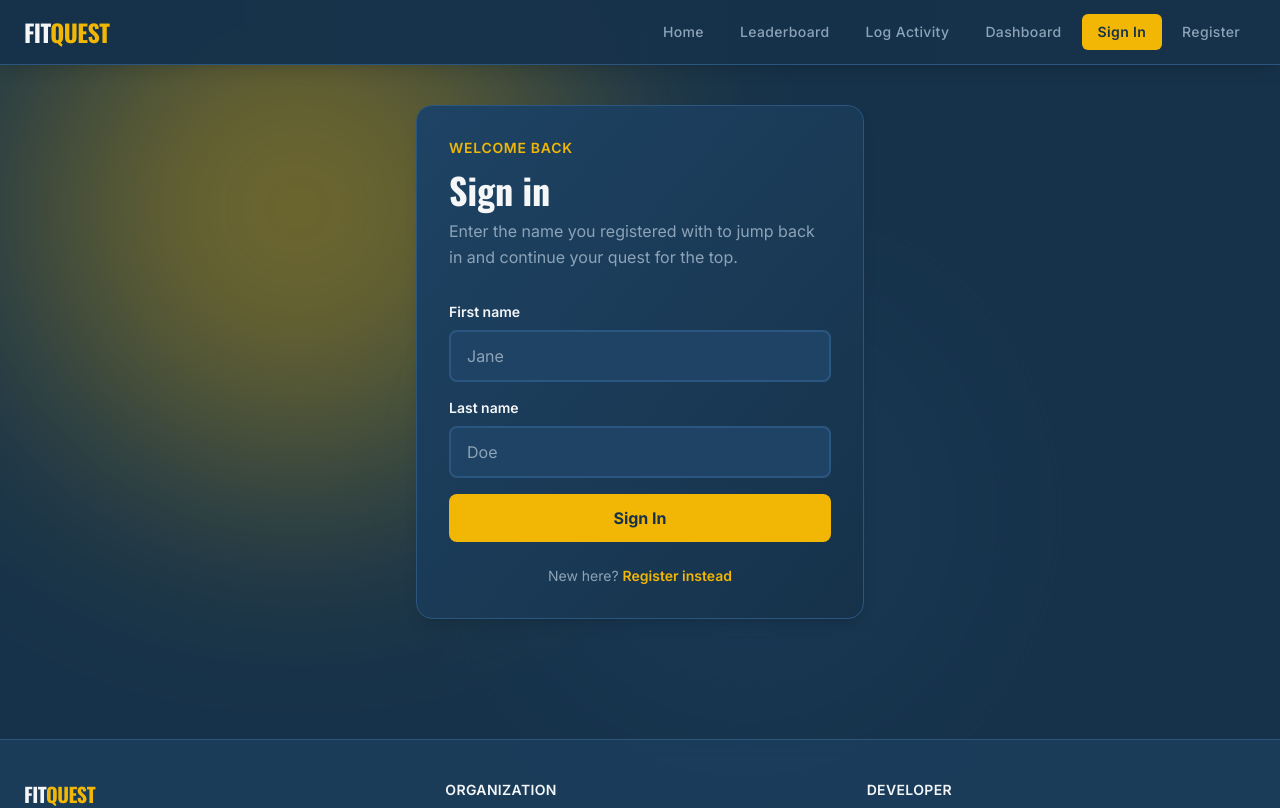
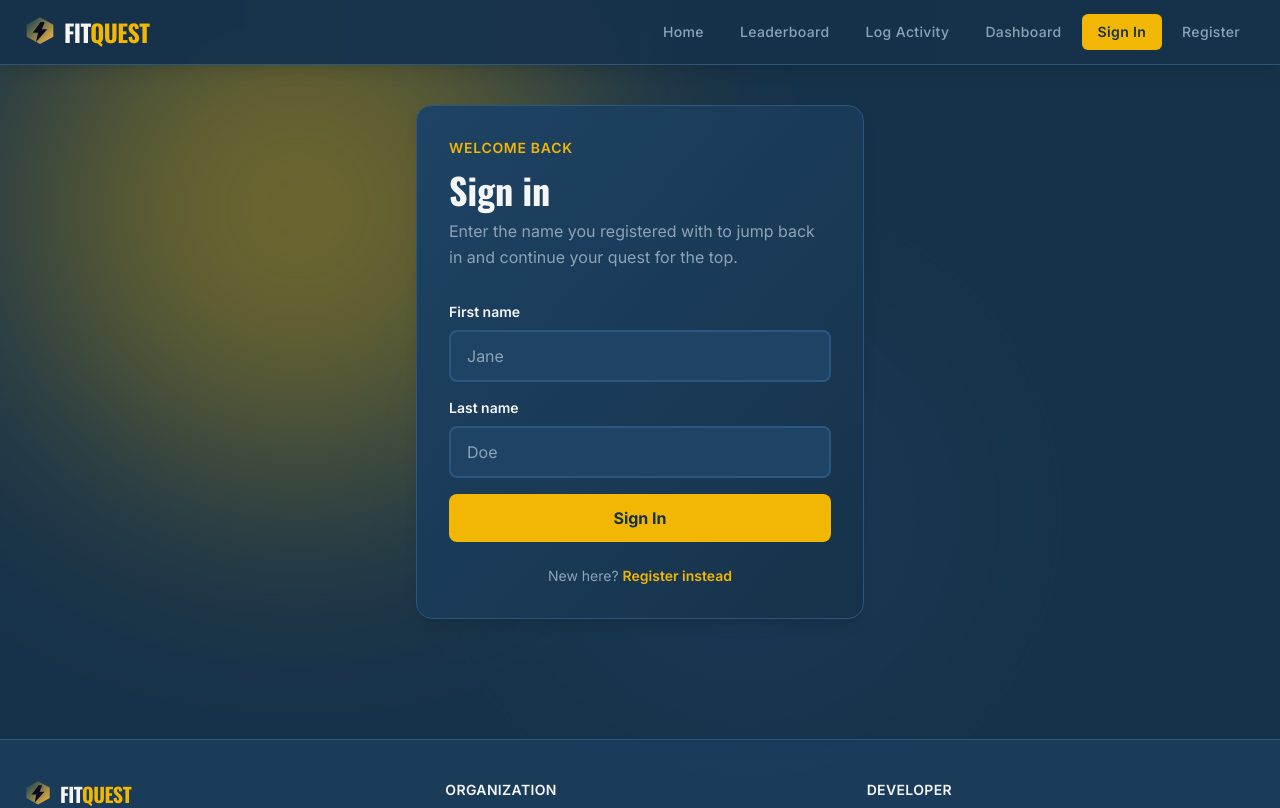
Before and after one commit to Tarunika-R/Fitness-App, a React (Vite) app in the folder frontend/: page /login in a window 1280 px wide. Shown: the top 808 px of the page. Built offline with nearby package versions, Linux system fonts and the light colour scheme.

Commit message:
pageloader and logo for web application

```diff
--- a/frontend/src/App.jsx
+++ b/frontend/src/App.jsx
@@ -1,9 +1,10 @@
-import { useState, useEffect } from 'react'
+import { useState, useEffect, useRef } from 'react'
 import { BrowserRouter, Routes, Route, useLocation } from 'react-router-dom'
 import { AnimatePresence, motion } from 'framer-motion'
 import Navbar from './components/Navbar.jsx'
 import Footer from './components/Footer.jsx'
 import AnimatedBackground from './components/AnimatedBackground.jsx'
+import PageLoader from './components/PageLoader.jsx'
 import Home from './pages/Home.jsx'
 import Register from './pages/Register.jsx'
 import SignIn from './pages/SignIn.jsx'
@@ -12,11 +13,29 @@ import Leaderboard from './pages/Leaderboard.jsx'
 import Dashboard from './pages/Dashboard.jsx'
 
 const STORAGE_KEY = 'fitnessChallenge.currentUser'
+// How long the buffering loader stays on screen for each navigation.
+const NAVIGATION_BUFFER_MS = 500
 
 function AnimatedRoutes({ currentUser, onSetCurrentUser }) {
     const location = useLocation()
+    const [isBuffering, setIsBuffering] = useState(false)
+    const isFirstRender = useRef(true)
+
+    useEffect(() => {
+        // Skip the buffer on the very first paint — it only kicks in
+        // when actually navigating from one page/button to another.
+        if (isFirstRender.current) {
+            isFirstRender.current = false
+            return
+        }
+        setIsBuffering(true)
+        const timer = setTimeout(() => setIsBuffering(false), NAVIGATION_BUFFER_MS)
+        return () => clearTimeout(timer)
+    }, [location.pathname])
 
     return (
+        <>
+            {isBuffering && <PageLoader />}
             <AnimatePresence mode="wait">
                 <motion.div
                     key={location.pathname}
@@ -41,6 +60,7 @@ function AnimatedRoutes({ currentUser, onSetCurrentUser }) {
                     </Routes>
                 </motion.div>
             </AnimatePresence>
+        </>
     )
 }
 
--- a/frontend/src/api/client.js
+++ b/frontend/src/api/client.js
@@ -7,16 +7,27 @@ const client = axios.create({
     headers: { 'Content-Type': 'application/json' },
 })
 
+// Ensures a promise takes at least `ms` to resolve/reject, so quick local
+// responses still show their button's loading/buffering state briefly
+// instead of flashing instantly.
+const MIN_ACTION_DELAY_MS = 500
+const withMinDelay = (promise, ms = MIN_ACTION_DELAY_MS) => {
+    const wait = new Promise((resolve) => setTimeout(resolve, ms))
+    return Promise.all([promise, wait]).then(([result]) => result)
+}
+
 export const registerUser = (payload) =>
-    client.post('/users', payload).then((res) => res.data)
+    withMinDelay(client.post('/users', payload).then((res) => res.data))
 
 export const lookupUser = (firstName, lastName) =>
-    client
-        .get('/users/lookup', { params: { first_name: firstName, last_name: lastName } })
-        .then((res) => res.data)
+    withMinDelay(
+        client
+            .get('/users/lookup', { params: { first_name: firstName, last_name: lastName } })
+            .then((res) => res.data)
+    )
 
 export const logActivity = (payload) =>
-    client.post('/activities', payload).then((res) => res.data)
+    withMinDelay(client.post('/activities', payload).then((res) => res.data))
 
 export const getLeaderboard = () =>
     client.get('/leaderboard').then((res) => res.data)
--- a/frontend/src/components/Footer.jsx
+++ b/frontend/src/components/Footer.jsx
@@ -1,3 +1,5 @@
+import Logo from './Logo.jsx'
+
 export default function Footer() {
     const year = new Date().getFullYear()
 
@@ -5,9 +7,12 @@ export default function Footer() {
         <footer className="border-t border-track-surfaceLight bg-track-surface/60 backdrop-blur mt-20">
             <div className="max-w-7xl mx-auto px-6 py-10 grid grid-cols-1 sm:grid-cols-3 gap-8">
                 <div>
-                    <span className="font-display text-xl font-bold tracking-tight">
-                        FIT<span className="text-gold">QUEST</span>
-                    </span>
+                    <div className="flex items-center gap-2">
+                        <Logo className="h-7 w-7" />
+                        <span className="font-display text-xl font-bold tracking-tight">
+                            FIT<span className="text-gold">QUEST</span>
+                        </span>
+                    </div>
                     <p className="text-chalk-muted text-sm mt-3 leading-relaxed">
                         Gamified fitness tracking. Log any workout, earn fair points, and
                         climb the global leaderboard.
--- /dev/null
+++ b/frontend/src/components/Logo.jsx
@@ -0,0 +1,14 @@
+export default function Logo({ className = 'h-9 w-9' }) {
+    return (
+        <svg viewBox="0 0 48 48" className={className} aria-hidden="true">
+            <defs>
+                <linearGradient id="fq-logo-grad" x1="0" y1="0" x2="1" y2="1">
+                    <stop offset="0%" stopColor="#0b3a56" />
+                    <stop offset="100%" stopColor="#ffbe3d" />
+                </linearGradient>
+            </defs>
+            <path d="M24 2 44 13v18L24 42 4 31V13Z" fill="url(#fq-logo-grad)" />
+            <path d="M25 9 13 25h8l-3 14 17-19h-8l4-11Z" fill="#0D0B1E" />
+        </svg>
+    )
+}
--- a/frontend/src/components/Navbar.jsx
+++ b/frontend/src/components/Navbar.jsx
@@ -1,4 +1,5 @@
 import { NavLink, useLocation } from 'react-router-dom'
+import Logo from './Logo.jsx'
 
 const navLinkClass = ({ isActive }) =>
     `px-4 py-2 text-sm font-medium tracking-wide transition-all duration-200 rounded-md ${isActive
@@ -13,6 +14,7 @@ export default function Navbar({ currentUser, onSignOut }) {
         <header className="border-b border-track-surfaceLight bg-gradient-to-r from-track to-track/95 backdrop-blur sticky top-0 z-10 shadow-lg transition-all duration-300">
             <div className="max-w-7xl mx-auto px-6 h-16 flex items-center justify-between">
                 <NavLink to="/" className="flex items-center gap-2 hover:opacity-80 transition-opacity">
+                    <Logo className="h-8 w-8" />
                     <span className="font-display text-2xl font-bold text-chalk tracking-tight">
                         FIT<span className="text-gold">QUEST</span>
                     </span>
--- /dev/null
+++ b/frontend/src/components/PageLoader.jsx
@@ -0,0 +1,10 @@
+export default function PageLoader() {
+    return (
+        <div className="fixed inset-0 z-50 flex items-center justify-center bg-track/80 backdrop-blur-sm animate-fade-in">
+            <div className="flex flex-col items-center gap-4">
+                <div className="h-12 w-12 rounded-full border-4 border-track-surfaceLight border-t-gold animate-spin" />
+                <p className="text-chalk-muted text-xs font-semibold tracking-[0.2em]">LOADING</p>
+            </div>
+        </div>
+    )
+}
```
Also changed, not shown: frontend/index.html (+2 -0 lines). Lines whose indentation alone changed are shown as unchanged.
